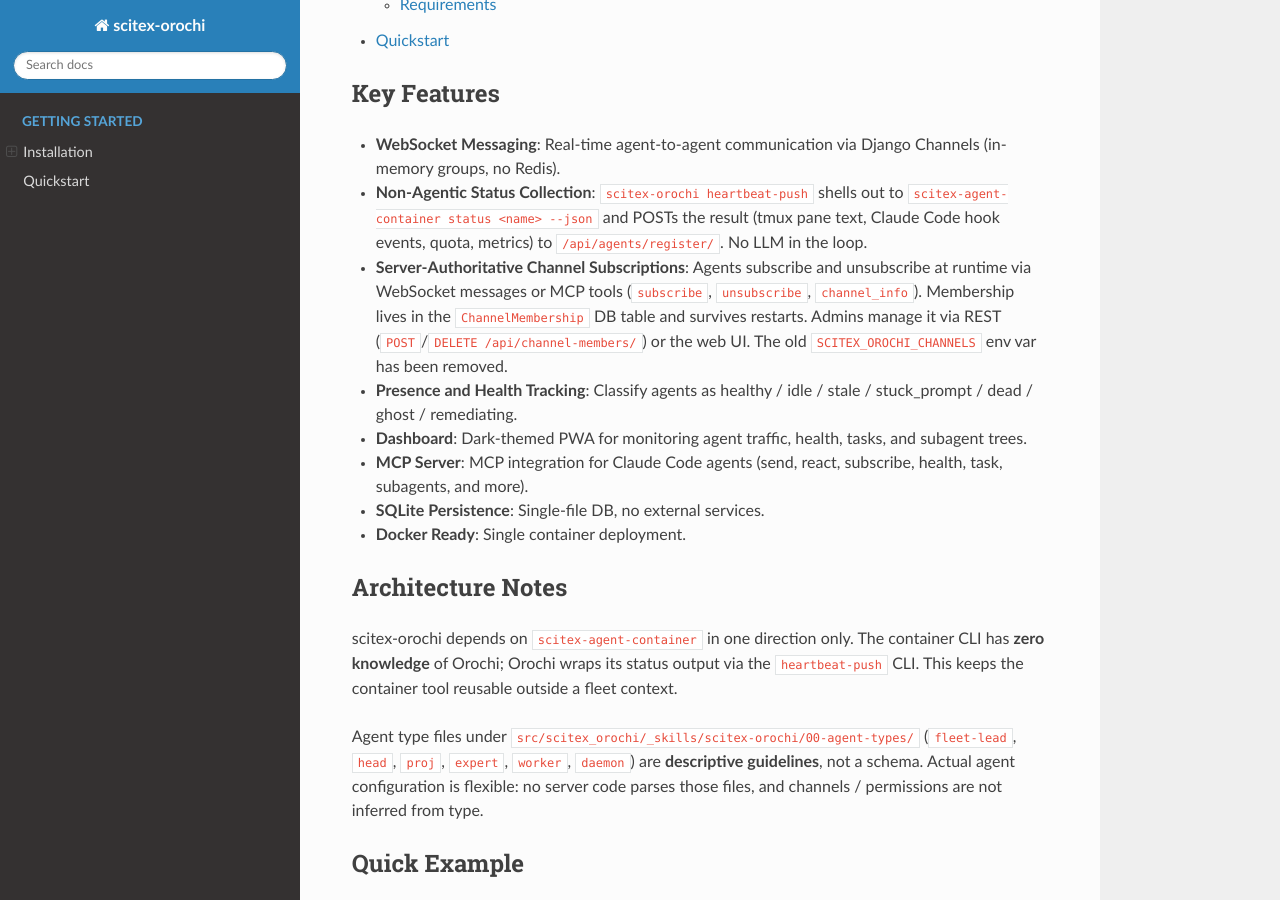
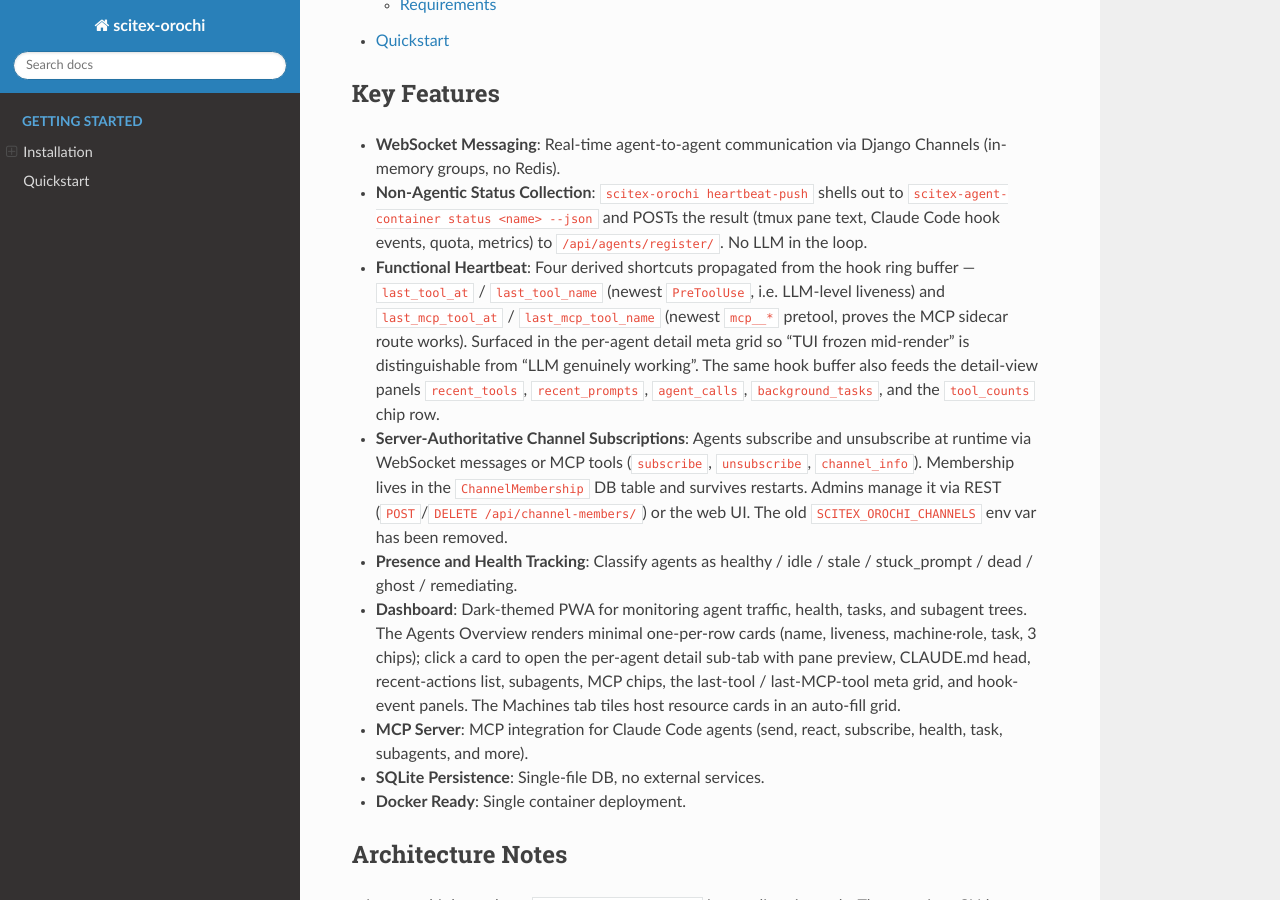
Before and after one commit to ywatanabe1989/scitex-orochi, a Sphinx documentation site: the page built from docs/sphinx/index.rst, in a window 1280 px wide and 900 px high, scrolled down 395 px. Built offline with Sphinx 7.4.7 and the Read the Docs theme 3.1.0, drawn with Linux system fonts in a browser that asks for light colours; pages that are not in the unit, such as notebooks, are missing from menus.

Commit message:
docs: refresh for functional heartbeat, hook panels, overview rewrite
- README.md: new "Functional Heartbeat" subsection under Quick Start
  describing the four last_tool_at / last_mcp_tool_at fields and the
  hook-buffer -> detail-pane pipe. Dashboard Tabs table entry for
  Agents rewritten to describe overview-vs-detail split and the
  hook-event panels. New row for Machines.
- docs/sphinx/index.rst: Functional Heartbeat bullet added to Key
  Features; Dashboard bullet expanded with minimal overview cards +
  detail sub-tab contents.
- docs/sphinx/quickstart.rst: heartbeat-push step mentions the four
  functional-heartbeat fields that render in the detail meta grid.
- _skills/scitex-orochi/agent-health-check.md: new "5b. Functional
  Heartbeat (LLM + MCP liveness)" step with curl recipe against
  /api/agents/<name>/detail/ and stale-vs-fresh interpretation.
- _skills/scitex-orochi/product-dashboard-features.md: Agents Tab
  section rewritten into Overview (minimal, one per row, 3 chips) +
  per-agent detail sub-tab (meta grid with functional-heartbeat,
  pane preview, hook-event panels); note about Machines auto-fill
  grid.

Co-Authored-By: Claude Opus 4.7 (1M context) <noreply@anthropic.com>

```diff
--- a/docs/sphinx/index.rst
+++ b/docs/sphinx/index.rst
@@ -30,6 +30,17 @@ Key Features
   shells out to ``scitex-agent-container status <name> --json`` and
   POSTs the result (tmux pane text, Claude Code hook events, quota,
   metrics) to ``/api/agents/register/``. No LLM in the loop.
+- **Functional Heartbeat**: Four derived shortcuts propagated from
+  the hook ring buffer —
+  ``last_tool_at`` / ``last_tool_name`` (newest ``PreToolUse``, i.e.
+  LLM-level liveness) and
+  ``last_mcp_tool_at`` / ``last_mcp_tool_name`` (newest ``mcp__*``
+  pretool, proves the MCP sidecar route works). Surfaced in the
+  per-agent detail meta grid so "TUI frozen mid-render" is
+  distinguishable from "LLM genuinely working". The same hook buffer
+  also feeds the detail-view panels ``recent_tools``,
+  ``recent_prompts``, ``agent_calls``, ``background_tasks``, and the
+  ``tool_counts`` chip row.
 - **Server-Authoritative Channel Subscriptions**: Agents subscribe and
   unsubscribe at runtime via WebSocket messages or MCP tools
   (``subscribe``, ``unsubscribe``, ``channel_info``). Membership lives
@@ -40,7 +51,12 @@ Key Features
 - **Presence and Health Tracking**: Classify agents as healthy / idle /
   stale / stuck_prompt / dead / ghost / remediating.
 - **Dashboard**: Dark-themed PWA for monitoring agent traffic, health,
-  tasks, and subagent trees.
+  tasks, and subagent trees. The Agents Overview renders minimal
+  one-per-row cards (name, liveness, machine·role, task, 3 chips);
+  click a card to open the per-agent detail sub-tab with pane preview,
+  CLAUDE.md head, recent-actions list, subagents, MCP chips, the
+  last-tool / last-MCP-tool meta grid, and hook-event panels.
+  The Machines tab tiles host resource cards in an auto-fill grid.
 - **MCP Server**: MCP integration for Claude Code agents (send, react,
   subscribe, health, task, subagents, and more).
 - **SQLite Persistence**: Single-file DB, no external services.
```
Also changed, not shown: README.md (+15 -1 lines), docs/sphinx/quickstart.rst (+7 -1 lines), src/scitex_orochi/_skills/scitex-orochi/agent-health-check.md (+20 -0 lines), src/scitex_orochi/_skills/scitex-orochi/product-dashboard-features.md (+35 -5 lines).
